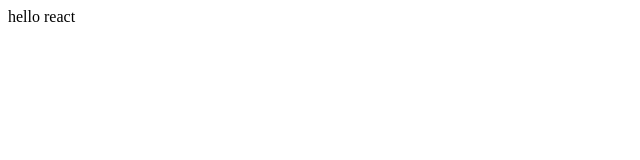
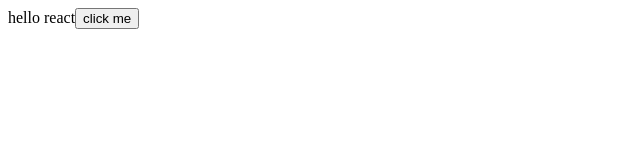
Before and after one commit to facutk/golaburo, a React (Create React App) app: page / in a window 1280 px wide. Shown: the top 160 px of the page, without its empty margins (0-640 px from the left). Built offline with nearby package versions, Linux system fonts and the light colour scheme.

Commit message:
add dummy react app

```diff
--- a/package.json
+++ b/package.json
@@ -8,7 +8,8 @@
     "react-scripts": "4.0.1"
   },
   "scripts": {
-    "start": "react-scripts start",
+    "start": "PORT=8080 react-scripts start",
+    "start-api": "go run main.go",
     "build": "react-scripts build"
   },
   "eslintConfig": {
@@ -28,5 +29,6 @@
       "last 1 firefox version",
       "last 1 safari version"
     ]
-  }
+  },
+  "proxy": "http://localhost:5000"
 }
--- /dev/null
+++ b/src/App.js
@@ -0,0 +1,16 @@
+import React from 'react';
+
+const App = () => {
+  const handleClick = () => {
+    fetch('/ping').then(r => r.text()).then(console.log);
+  };
+
+  return (
+    <div>
+      hello react
+      <button onClick={handleClick}>click me</button>
+    </div>
+  );
+};
+
+export default App;
--- a/src/index.js
+++ b/src/index.js
@@ -1,7 +1,7 @@
 import React from 'react';
 import ReactDOM from 'react-dom';
 
-const App = () => <div>hello react</div>;
+import App from './App';
 
 ReactDOM.render(
   <React.StrictMode>
```
Also changed, not shown: 2 other files (tests, documents, lock files or other folders).
